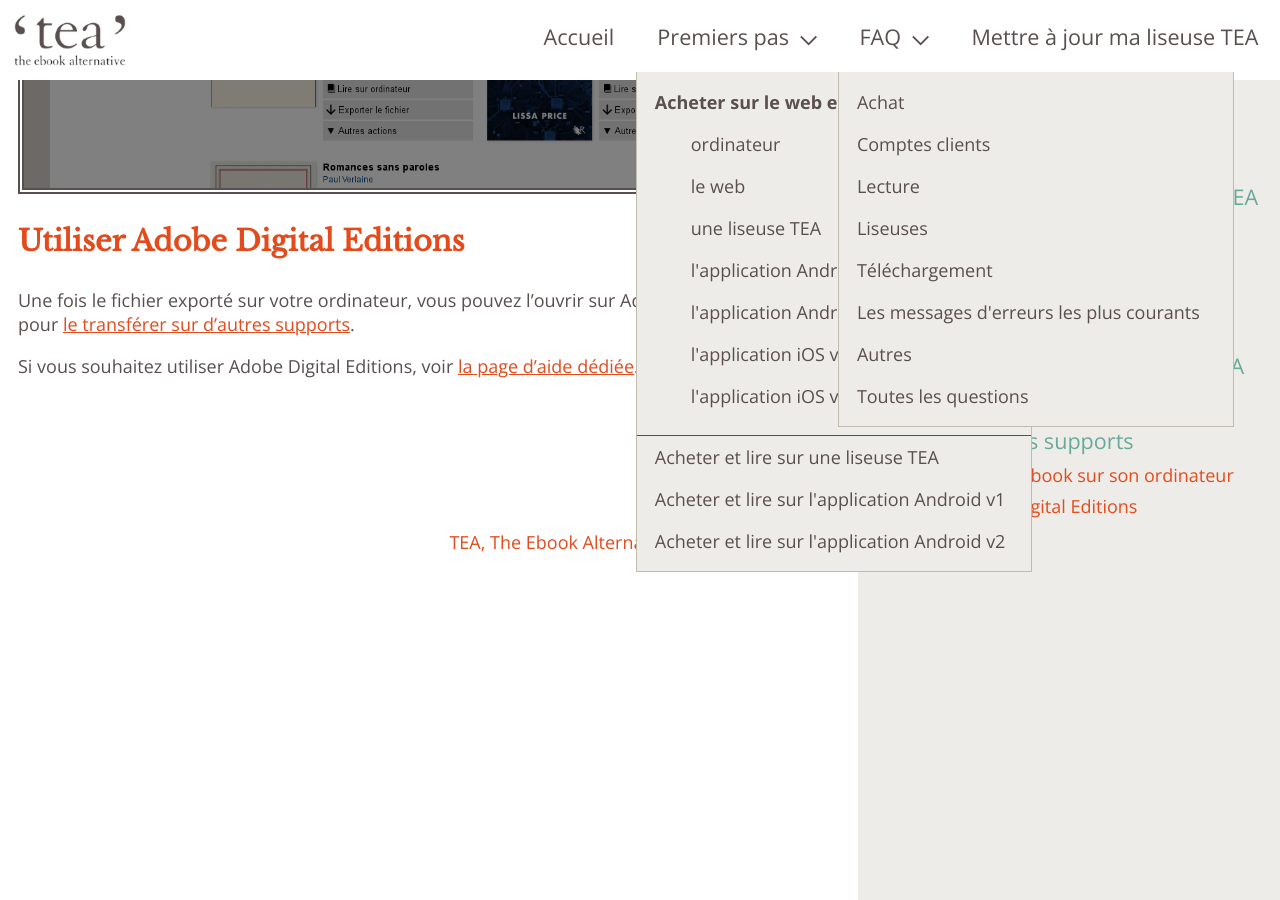
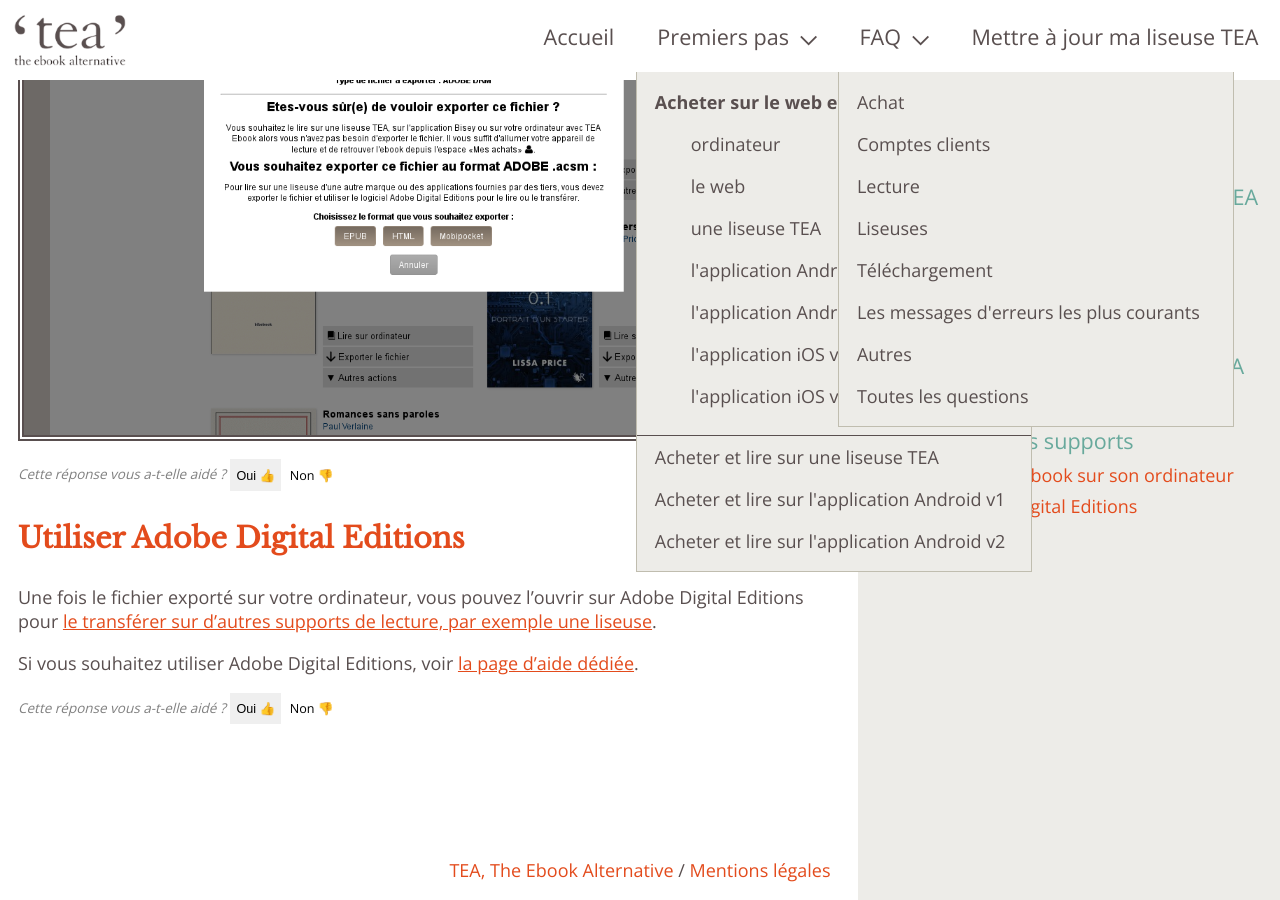
Before and after one commit to TEA-ebook/help-center, a Jekyll site: the page built from _pages/tea-ebook.md, in a window 1280 px wide and 900 px high, scrolled down 7910 px. Built offline with Jekyll 4.4.1, drawn with Linux system fonts in a browser that asks for light colours; some of the changed text lies outside the part shown.

Commit message:
Add feedback TEA Ebook

```diff
--- a/_pages/tea-ebook.md
+++ b/_pages/tea-ebook.md
@@ -16,6 +16,8 @@
 
 ![](/images/telecharger-ordinateur-3b.png)
 
+{% include feedback-button.html question="Lire un ebook sur TEA Ebook" %}
+
 {% include anchor.html id="installer-tea-ebook" label="Installer TEA Ebook" %}
 
 ### Installer TEA Ebook
@@ -25,6 +27,8 @@
 ![](/images/installer-tea-ebook.png)
 
 Le logiciel TEA Ebook, une fois téléchargé et installé, est disponible dans vos applications.
+
+{% include feedback-button.html question="Installer TEA Ebook" %}
 
 {% include anchor.html id="utiliser-tea-ebook" label="Utiliser TEA Ebook" %}
 
@@ -49,6 +53,8 @@
 
 ![](/images/tea_ebook_menu_bar.png)
 
+{% include feedback-button.html question="Utiliser TEA Ebook" %}
+
 {% include anchor.html id="lire-avec-tea-ebook" label="Lire un ebook avec TEA Ebook" %}
 
 ### Lire un ebook avec TEA Ebook
@@ -56,6 +62,8 @@
 Pour lire un livre acheté sur le site de votre libraire, cliquez le bouton « Lire ».
 
 ![](/images/tea-ebook-lecture.png)
+
+{% include feedback-button.html question="Lire un ebook avec TEA Ebook" %}
 
 {% include anchor.html id="fonctionalités-tea-ebook" label="Les fonctionnalités de lecture de TEA Ebook" %}
 
@@ -71,6 +79,8 @@
 6. Progression de la lecture ;
 7. Retour à la bibliothèque.
 
+{% include feedback-button.html question="Les fonctionnalités de lecture de TEA Ebook" %}
+
 {% include anchor.html id="lire-autre" label="Lire sur d'autres supports" %}
 
 ## Lire sur d'autres supports
@@ -81,10 +91,14 @@
 
 {% include telecharger-ordinateur.md %}
 
+{% include feedback-button.html question="Télécharger un ebook sur son ordinateur" %}
+
 {% include anchor.html id="utiliser-ade" label="Utiliser Adobe Digital Editions" %}
 
 ### Utiliser Adobe Digital Editions
 
-Une fois le fichier exporté sur votre ordinateur, vous pouvez l’ouvrir sur Adobe Digital Editions pour [le transférer sur d’autres supports](http://aide.tea-ebook.com/ade/#transfert-livre).
+Une fois le fichier exporté sur votre ordinateur, vous pouvez l’ouvrir sur Adobe Digital Editions pour [le transférer sur d’autres supports de lecture, par exemple une liseuse](http://aide.tea-ebook.com/ade/#transfert-livre).
 
 Si vous souhaitez utiliser Adobe Digital Editions, voir [la page d'aide dédiée](/ade/).
+
+{% include feedback-button.html question="Utiliser Adobe Digital Editions" %}
```
